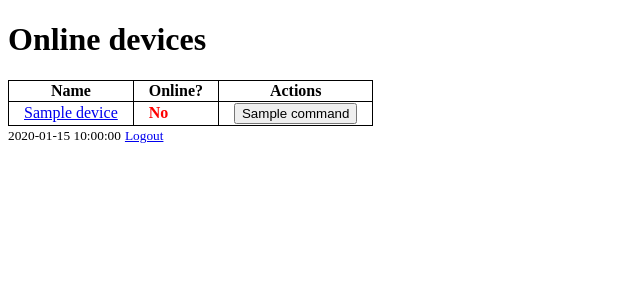
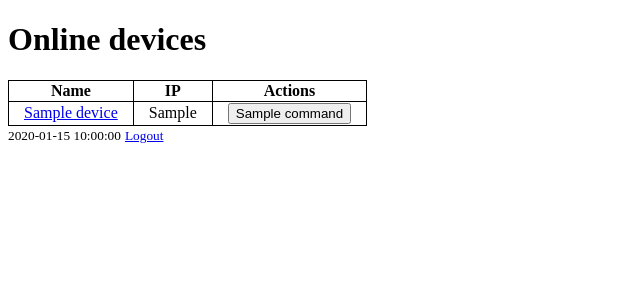
Before and after one commit to zeevro/zboss, a Flask app: template templates/index.html in a window 1280 px wide. Shown: the top 300 px of the page, without its empty margins (0-640 px from the left). Run offline with Flask 2, Linux system fonts and the light colour scheme; the template is opened without the code that fills it: most values are stand-ins (such as "Sample title", 1, 10 or a date in 2020).

Commit message:
Added device IPs; disabled buttons for offline devices

```diff
--- a/app.py
+++ b/app.py
@@ -3,6 +3,7 @@ import os
 import socket
 import subprocess
 import time
+import traceback
 
 from flask import Flask, abort, render_template, request, redirect, url_for, jsonify
 from flask_login import LoginManager, login_required, UserMixin, login_user, logout_user
@@ -23,7 +24,6 @@ class User(UserMixin):
             return json.load(f)
 
     def __init__(self, user_id):
-        print(f'called User({user_id!r})')
         for user in self._load_users():
             if str(user['id']) == str(user_id):
                 self.__dict__.update(user)
@@ -70,14 +70,27 @@ def logout():
 @app.route('/')
 @login_required
 def index():
-    netstat = subprocess.check_output(['netstat', '-nlx']).decode()
-    devices = [
-        {
+    netstat = subprocess.check_output(['netstat', '-nlpx'], stderr=subprocess.PIPE).decode()
+    devices = []
+    for name, ports in DEVICES:
+        d = {
             'name': name,
-            'is_online': SOCKET_PATH.format(name) in netstat,
+            'is_online': False,
+            'ip': 'offline',
         }
-        for name, ports in DEVICES
-    ]
+        for line in netstat.splitlines():
+            if SOCKET_PATH.format(name) in line:
+                d['is_online'] = True
+                try:
+                    pid = line.split()[-2].split('/')[0]
+                    with open(f'/proc/{pid}/environ') as f:
+                        for env in f.read().split('\0'):
+                            if env.startswith('SSH_CLIENT'):
+                                d['ip'] = env.split('=', 1)[1].split()[0]
+                except Exception:
+                    traceback.print_exc()
+        devices.append(d)
+
     return render_template('index.html', devices=devices, commands=COMMANDS, now=time.strftime('%Y-%m-%d %H:%M:%S'))
 
 
--- a/static/style.css
+++ b/static/style.css
@@ -11,18 +11,16 @@ th, td {
   padding-right: 15px;
 }
 
-.online-status {
-  font-weight: bold;
-  color: green;
-}
-
 .online-status.not-online {
   color: red;
 }
 
 .device-command-confirm {
+  font-weight: bold;
+}
+
+.device-command-confirm:enabled {
   color: red;
-  font-weight: bold;
 }
 
 .input-field {
--- a/templates/index.html
+++ b/templates/index.html
@@ -13,16 +13,16 @@
     <table>
       <tr>
         <th>Name</th>
-        <th>Online?</th>
+        <th>IP</th>
         <th>Actions</th>
       </tr>
       {% for device in devices %}
       <tr>
         <td><a href="http://{{ device.name }}.sem.zeevro.com/" target="_">{{ device.name }}</a></td>
-        <td><span class="online-status{% if not device.is_online %} not-online{% endif %}">{% if device.is_online %}Yes{% else %}No{% endif %}</span></td>
+        <td><span class="online-status{% if device.ip == 'offline' %} not-online{% endif %}">{{ device.ip }}</span></td>
         <td>
           {% for command in commands %}
-          <button class="device-command{% if command.confirm %} device-command-confirm{% endif %}" data-device="{{ device.name }}" data-command="{{ command.command|safe }}"{% if command.wait %} data-wait="true"{% endif %}>{{ command.title }}</button>
+          <button {% if device.ip == 'offline' %}disabled {% endif %}class="device-command{% if command.confirm %} device-command-confirm{% endif %}" data-device="{{ device.name }}" data-command="{{ command.command|safe }}"{% if command.wait %} data-wait="true"{% endif %}>{{ command.title }}</button>
           {% endfor %}
         </td>
       </tr>
```
